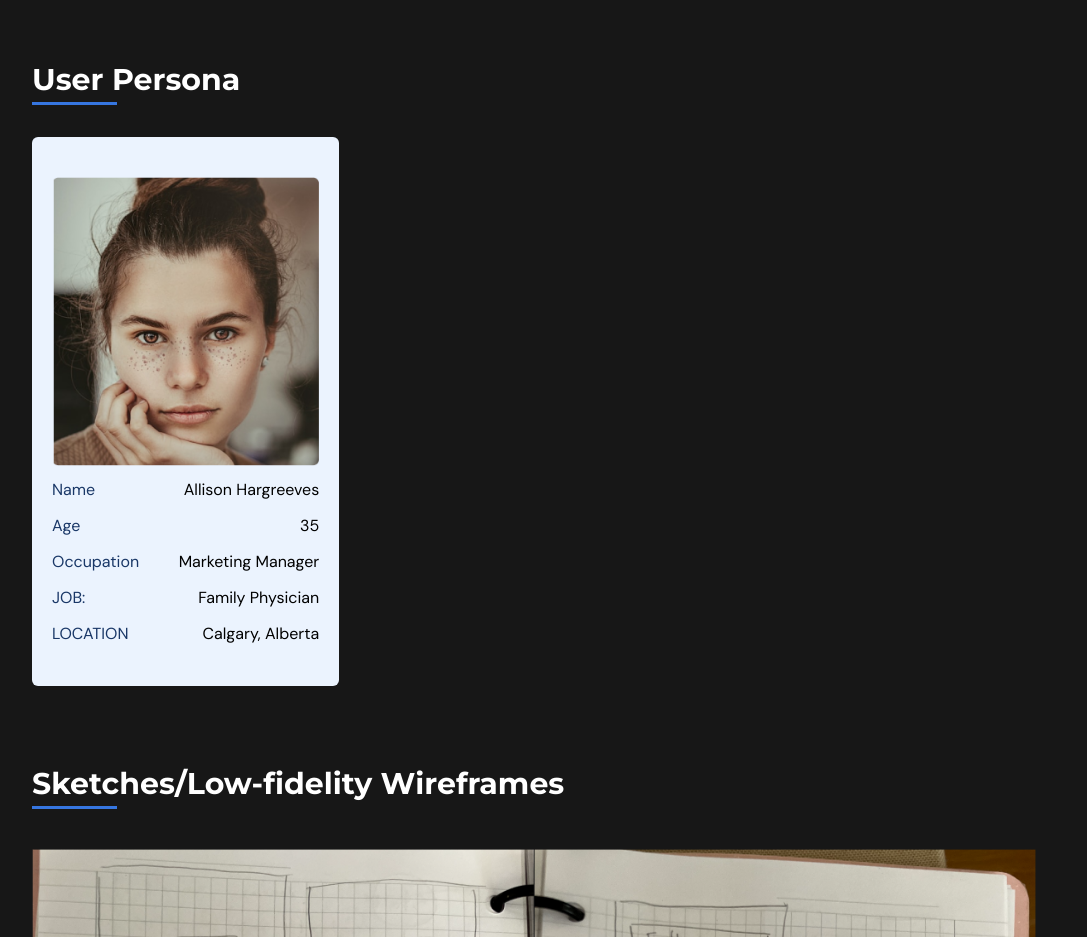
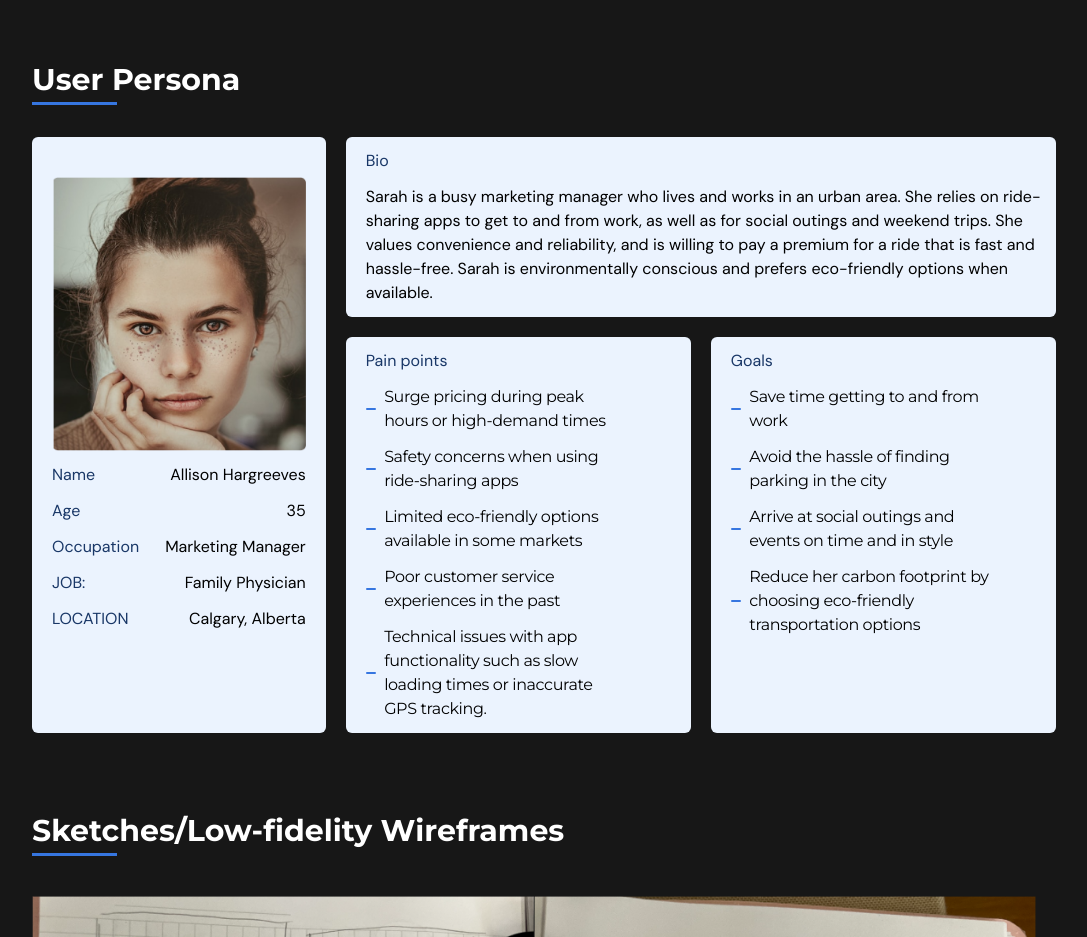
Before and after one commit to VirtuousTechies/musa-daniel, a React (Vite) app in the folder musa-daniel/: page /works/rideEase in a window 1280 px wide. Shown: the part 7580-8517 px from the top of the page, without its empty margins (96-1183 px from the left). Built offline with nearby package versions, Linux system fonts and the light colour scheme.

Commit message:
Added the html and styles for the second section of the user persona section

```diff
--- a/musa-daniel/src/Components/RideEaseBody.jsx
+++ b/musa-daniel/src/Components/RideEaseBody.jsx
@@ -203,13 +203,41 @@ export default function RideEaseBody() {
     </section>
     <section className='mt-20 flex flex-col space-y-8 mx-5 md:mx-0 md:w-[90%] xl:w-[80%]'>
         <Heading text={'User Persona'} />
-        <div className='grid grid-cols-2'>
-            <div className='flex flex-col space-y-3 bg-[#EBF3FE] px-5 py-10 w-[60%] rounded-md'>
+        <div className='flex flex-row space-x-5'>
+            <div className='flex flex-col space-y-3 bg-[#EBF3FE] px-5 py-10 w-full rounded-md'>
                 <img src={sarah2} alt="sarah" />
-                {rideEaseData.userPersona.card.map((item => <div className='flex flex-row justify-between'>
-                    <p className='text-[#193767]'>{item.title}</p>
+                {rideEaseData.userPersona.card.map((item => <div className='flex flex-row
+                justify-between' key={item.title}>
+                    <h2 className='text-[#193767]'>{item.title}</h2>
                     <p className='text-black'>{item.value}</p>
                 </div>))}
+            </div>
+            <div className='grid grid-cols-2 gap-5'>
+                <div className='col-span-2 rounded-md bg-[#EBF3FE] flex flex-col space-y-3
+                p-3 pl-5'>
+                    <h2 className='text-[#193767]'>Bio</h2>
+                    <p className='text-black'>{rideEaseData.userPersona.bio}</p>
+                </div>
+                <div className='col-span-1 rounded-md bg-[#EBF3FE] flex flex-col space-y-3
+                p-3 pl-5'>
+                    <h2 className='text-[#193767]'>Pain points</h2>
+                    {rideEaseData.userPersona.painPoints.map((item) => <div className='flex
+                    flex-row space-x-2 items-center mt-2 text-black' key={item}>
+                        <div className='self-center w-[10.45px] bg-[#3676E0] h-[2px] rounded-sm'></div>
+                        <p className='text-center md:text-start font-three font-normal tracking-tight
+                        leading-4 text-sm md:text-base mx-5 md:mx-0 md:w-[77%]'>{item}</p>
+                    </div>)}
+                </div>
+                <div className='col-span-1 rounded-md bg-[#EBF3FE] flex flex-col space-y-3
+                p-3 pl-5'>
+                    <h2 className='text-[#193767]'>Goals</h2>
+                    {rideEaseData.userPersona.goals.map((item) => <div className='flex
+                    flex-row space-x-2 items-center mt-2 text-black' key={item}>
+                        <div className='self-center w-[10.45px] bg-[#3676E0] h-[2px] rounded-sm'></div>
+                        <p className='text-center md:text-start font-three font-normal tracking-tight
+                        leading-4 text-sm md:text-base mx-5 md:mx-0 md:w-[77%]'>{item}</p>
+                    </div>)}
+                </div>
             </div>
         </div>
     </section>
```
